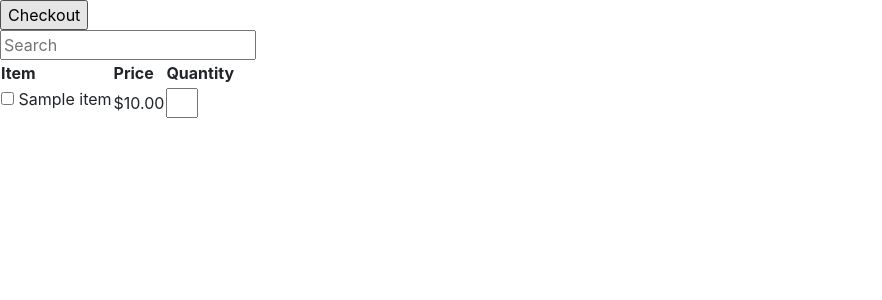
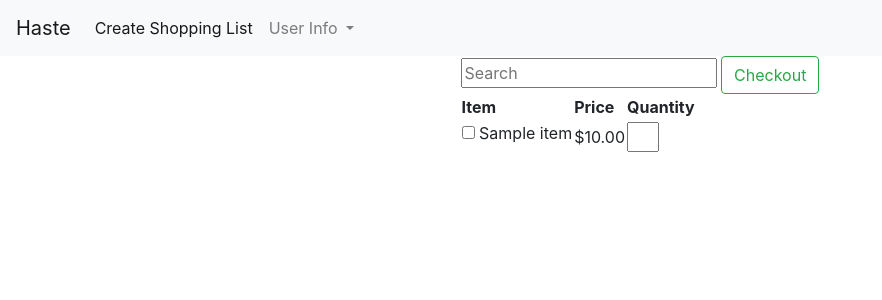
Before and after one commit to yilongzhu/haste, a Flask app: page /neworder in a window 1280 px wide. Shown: the top 300 px of the page, without its empty margins (0-882 px from the left). Run offline with Flask 2, Linux system fonts and the light colour scheme; a user stored in the database is signed in; tables that the repository leaves empty hold one stand-in row (values such as "Sample post"); some libraries are stand-ins or nearby versions.

Commit message:
Separate index from base and Add NavBar to Base

```diff
--- a/app/static/styles.css
+++ b/app/static/styles.css
@@ -1,5 +1,6 @@
-nav {
-    display:flex;
+
+.container {
+    background-color: white;
 }
 
 tbody.list tr td:nth-child(3) input {
--- a/app/templates/base.html
+++ b/app/templates/base.html
@@ -14,6 +14,30 @@
 </head>
 
 <body>
+    <nav class="navbar navbar-expand-lg navbar-light bg-light">
+        <a class="navbar-brand" href="{{ url_for('main.home') }}">Haste</a>
+        <button class="navbar-toggler" type="button" data-toggle="collapse" data-target="#navbarSupportedContent" aria-controls="navbarSupportedContent" aria-expanded="false" aria-label="Toggle navigation">
+            <span class="navbar-toggler-icon"></span>
+        </button>
+
+        <div class="collapse navbar-collapse" id="navbarSupportedContent">
+            <ul class="navbar-nav mr-auto">
+            <li class="nav-item active">
+                <a class="nav-link" href="{{ url_for('main.new_order') }}">Create Shopping List<span class="sr-only">(current)</span></a>
+            </li>
+            <li class="nav-item dropdown">
+                <a class="nav-link dropdown-toggle" href="#" id="navbarDropdown" role="button" data-toggle="dropdown" aria-haspopup="true" aria-expanded="false">
+                User Info
+                </a>
+                <div class="dropdown-menu" aria-labelledby="navbarDropdown">
+                <a class="dropdown-item" href="#">Balance</a>
+                <div class="dropdown-divider"></div>
+                <a class="dropdown-item" href="#">Sign Out</a>
+                </div>
+            </li>
+            </ul>
+        </div>
+    </nav>
     {% with messages = get_flashed_messages() %}
         {% if messages %}
         <div>
--- a/app/templates/new_order.html
+++ b/app/templates/new_order.html
@@ -1,10 +1,11 @@
 {% extends "base.html" %}
 
 {% block content %}
+<div id="items" class="container">
+    <div class = "row justify-content-md-center">
         <form method="POST" enctype='application/json'>
-    <input type="submit" value="Checkout">
-    <div id="items">
             <input class="search" placeholder="Search">
+            <button class = "btn btn-outline-success" type="submit">Checkout</button>
             <table>
                 <thead>
                     <tr>
@@ -24,8 +25,9 @@
                 {% endfor %}
                 </tbody>
             </table>
+        </form>
     </div>
-</form>
+</div>
 <script src="//cdnjs.cloudflare.com/ajax/libs/list.js/1.5.0/list.min.js"></script>
 <script>
 var userList = new List('items', {valueNames: ['name']});
```
Also changed, not shown: app/templates/index.html (+16 -4 lines), app.db. Lines whose indentation alone changed are shown as unchanged.
